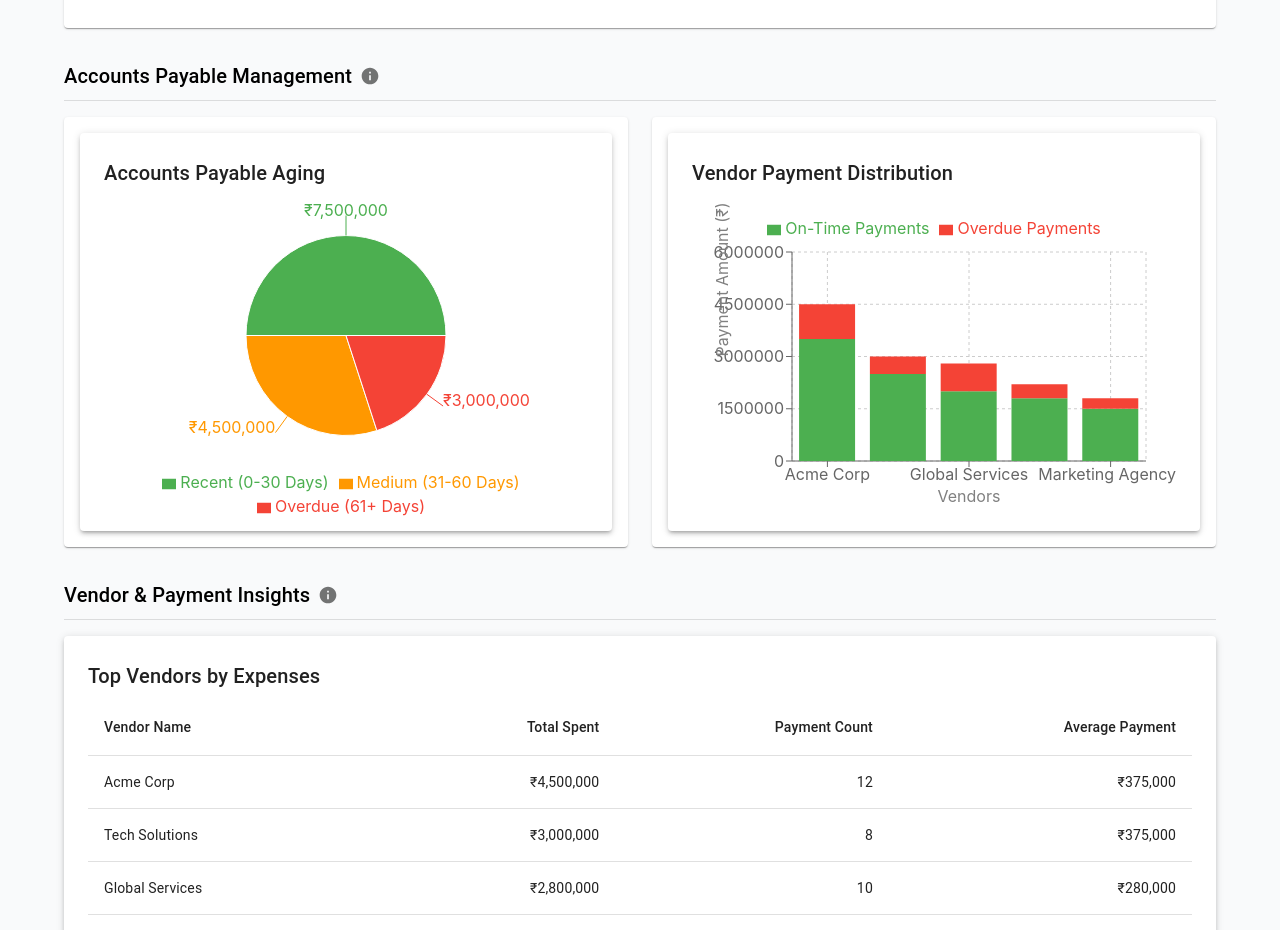
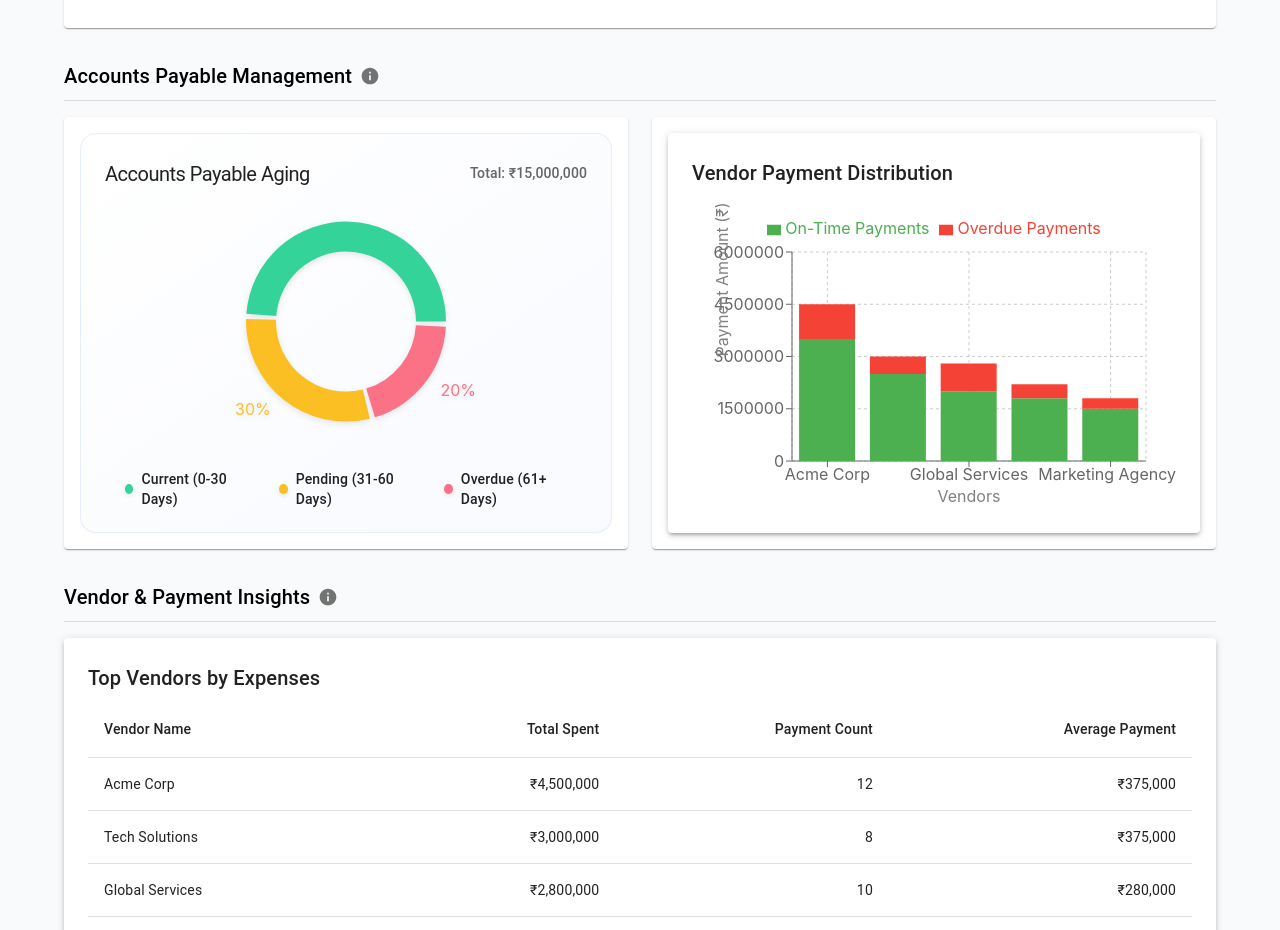
Before and after one commit to thecolossalsparkle/liquidrbac, a React (Create React App) app: page /dashboard in a window 1280 px wide. Shown: the part 1500-2430 px from the top of the page. Built offline with nearby package versions, Linux system fonts and the light colour scheme.

Commit message:
Accounts Payable Aging

```diff
--- a/src/components/Charts/PayableAgingChart.jsx
+++ b/src/components/Charts/PayableAgingChart.jsx
@@ -2,25 +2,95 @@ import React from 'react';
 import { PieChart, Pie, Cell, Tooltip, ResponsiveContainer, Legend } from 'recharts';
 import { Box, Typography, Paper } from '@mui/material';
 
+// Modern, softer color palette
 const COLORS = {
-  'Recent (0-30 Days)': '#4caf50',    // Green for good
-  'Medium (31-60 Days)': '#ff9800',   // Orange for warning
-  'Overdue (61+ Days)': '#f44336'     // Red for critical
+  'Current (0-30 Days)': '#34D399',    // Soft teal
+  'Pending (31-60 Days)': '#FBBF24',   // Warm yellow
+  'Overdue (61+ Days)': '#FB7185'      // Soft red
 };
 
 const PayableAgingChart = ({ data }) => {
   const formattedData = [
-    { name: 'Recent (0-30 Days)', value: data.recent },
-    { name: 'Medium (31-60 Days)', value: data.medium },
+    { name: 'Current (0-30 Days)', value: data.recent },
+    { name: 'Pending (31-60 Days)', value: data.medium },
     { name: 'Overdue (61+ Days)', value: data.overdue }
   ];
+
+  // Custom Legend Component
+  const CustomLegend = ({ payload }) => {
+    return (
+      <Box
+        sx={{
+          display: 'flex',
+          justifyContent: 'center',
+          gap: 4,
+          mt: 2
+        }}
+      >
+        {payload.map((entry, index) => (
+          <Box
+            key={`legend-${index}`}
+            sx={{
+              display: 'flex',
+              alignItems: 'center',
+              gap: 1
+            }}
+          >
+            <Box
+              sx={{
+                width: 10,
+                height: 10,
+                borderRadius: '50%',
+                backgroundColor: entry.color,
+                boxShadow: '0 2px 4px rgba(0,0,0,0.1)'
+              }}
+            />
+            <Typography
+              variant="body2"
+              sx={{
+                fontWeight: 500,
+                color: 'text.primary',
+              }}
+            >
+              {entry.value}
+            </Typography>
+          </Box>
+        ))}
+      </Box>
+    );
+  };
 
   const CustomTooltip = ({ active, payload }) => {
     if (active && payload && payload.length) {
       return (
-        <Box sx={{ bgcolor: 'background.paper', p: 1, border: '1px solid #ccc' }}>
-          <Typography variant="body2">
-            {`${payload[0].name}: ₹${payload[0].value.toLocaleString()}`}
+        <Box
+          sx={{
+            bgcolor: 'rgba(255, 255, 255, 0.95)',
+            backdropFilter: 'blur(8px)',
+            p: 2,
+            borderRadius: 2,
+            boxShadow: '0 4px 24px rgba(0, 0, 0, 0.06)',
+            border: '1px solid rgba(0, 0, 0, 0.03)',
+          }}
+        >
+          <Typography
+            variant="subtitle2"
+            sx={{
+              fontWeight: 600,
+              color: payload[0].fill,
+              mb: 0.5
+            }}
+          >
+            {payload[0].name}
+          </Typography>
+          <Typography
+            variant="h6"
+            sx={{
+              fontWeight: 700,
+              letterSpacing: '-0.5px'
+            }}
+          >
+            ₹{payload[0].value.toLocaleString()}
           </Typography>
         </Box>
       );
@@ -28,33 +98,73 @@ const PayableAgingChart = ({ data }) => {
     return null;
   };
 
+  const total = formattedData.reduce((sum, item) => sum + item.value, 0);
+
   return (
-    <Paper elevation={3} sx={{ p: 3, height: '100%' }}>
+    <Paper
+      elevation={0}
+      sx={{
+        p: 3,
+        height: '100%',
+        borderRadius: 4,
+        background: 'linear-gradient(145deg, #ffffff 0%, #f8faff 100%)',
+        border: '1px solid rgba(230, 235, 255, 0.9)',
+      }}
+    >
       <Box sx={{ width: '100%', height: 350 }}>
-        <Typography variant="h6" gutterBottom>
-          Accounts Payable Aging
-        </Typography>
+        <Box sx={{ mb: 3, display: 'flex', justifyContent: 'space-between', alignItems: 'center' }}>
+          <Typography
+            variant="h6"
+            sx={{
+              fontWeight: 400,
+              fontSize: '1.25rem',
+              color: 'text.primary',
+              letterSpacing: '-0.5px'
+            }}
+          >
+            Accounts Payable Aging
+          </Typography>
+          <Typography
+            variant="subtitle2"
+            sx={{
+              color: 'text.secondary',
+              fontWeight: 500
+            }}
+          >
+            Total: ₹{total.toLocaleString()}
+          </Typography>
+        </Box>
         <ResponsiveContainer width="100%" height="90%">
-          <PieChart>
+          <PieChart margin={{ top: 20, right: 20, bottom: 20, left: 20 }}>
             <Pie
               data={formattedData}
               cx="50%"
-              cy="50%"
-              labelLine={true}
-              label={({ name, value }) => `₹${value.toLocaleString()}`}
+              cy="40%"
+              labelLine={false}
+              label={({ percent }) =>
+                `${(percent * 100).toFixed(0)}%`
+              }
               outerRadius={100}
+              innerRadius={70}
               dataKey="value"
+              paddingAngle={3}
+              strokeWidth={0}
             >
               {formattedData.map((entry, index) => (
-                <Cell key={`cell-${index}`} fill={COLORS[entry.name]} />
+                <Cell
+                  key={`cell-${index}`}
+                  fill={COLORS[entry.name]}
+                  style={{
+                    filter: 'drop-shadow(0px 2px 3px rgba(0, 0, 0, 0.1))',
+                  }}
+                />
               ))}
             </Pie>
             <Tooltip content={<CustomTooltip />} />
             <Legend
+              content={<CustomLegend />}
               verticalAlign="bottom"
               align="center"
-              layout="horizontal"
-              height={36}
             />
           </PieChart>
         </ResponsiveContainer>
```
